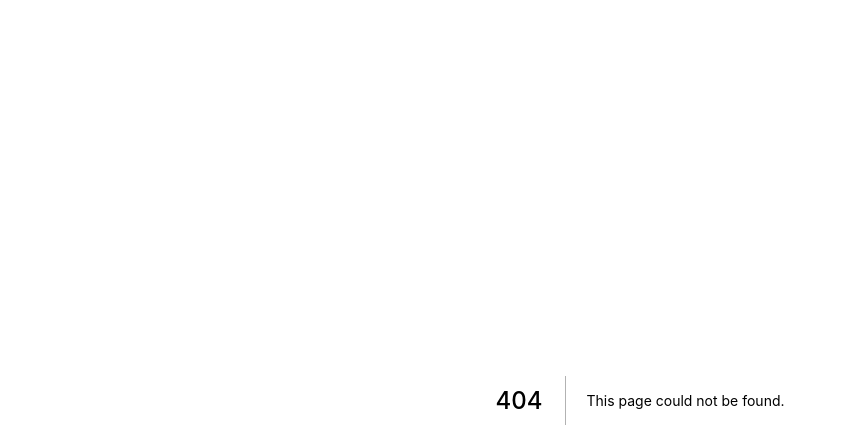
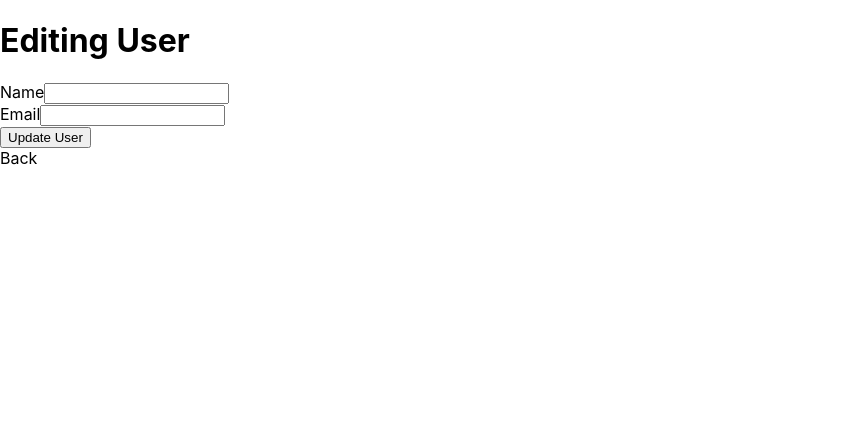
Before and after one commit to takeyu1013/toy_app, a Next.js app: page /users/1/edit in a window 1280 px wide. Before the commit this address had no page. Shown: the top 448 px of the page, without its empty margins (0-847 px from the left). Built offline with nearby package versions, Linux system fonts and the light colour scheme.

Commit message:
✨ Add editing user page

```diff
--- /dev/null
+++ b/pages/users/[id]/edit.tsx
@@ -0,0 +1,91 @@
+import type { NextPage } from "next";
+import { useRouter } from "next/dist/client/router";
+import Link from "next/link";
+import React, { useCallback, useState } from "react";
+
+type User = {
+  id: number;
+  email: string;
+  name: string;
+};
+
+const Edit: NextPage = () => {
+  const [name, setName] = useState("");
+  const [email, setEmail] = useState("");
+  const handleName = useCallback(
+    (event: React.ChangeEvent<HTMLInputElement>) => {
+      setName(event.target.value);
+    },
+    []
+  );
+  const handleEmail = useCallback(
+    (event: React.ChangeEvent<HTMLInputElement>) => {
+      setEmail(event.target.value);
+    },
+    []
+  );
+  const router = useRouter();
+  const updateUser = useCallback(
+    async (event: React.FormEvent<HTMLFormElement>) => {
+      event.preventDefault();
+
+      const response = await fetch(
+        `${process.env.NEXT_PUBLIC_BACKEND_HOST}/user/${router.query.id}/edit`,
+        {
+          body: JSON.stringify({
+            name: name,
+            email: email,
+          }),
+          headers: {
+            "Content-Type": "application/json",
+          },
+          method: "PATCH",
+        }
+      );
+      if (response.ok) {
+        const user = (await response.json()) as User;
+        router.push(`/users/${user.id}`);
+      } else {
+        console.error("Could not obtain user info");
+      }
+    },
+    [name, email, router]
+  );
+  return (
+    <div>
+      <h1>Editing User</h1>
+      <form onSubmit={updateUser}>
+        <div className="field">
+          <label htmlFor="name">Name</label>
+          <input
+            id="name"
+            type="text"
+            autoComplete="name"
+            required
+            value={name}
+            onChange={handleName}
+          />
+        </div>
+        <div className="field">
+          <label htmlFor="email">Email</label>
+          <input
+            id="email"
+            type="text"
+            autoComplete="email"
+            required
+            value={email}
+            onChange={handleEmail}
+          />
+        </div>
+        <div className="actions">
+          <button type="submit">Update User</button>
+        </div>
+      </form>
+      <Link href="/users">
+        <a>Back</a>
+      </Link>
+    </div>
+  );
+};
+
+export default Edit;
```
Also changed, not shown: pages/users/[id]/index.tsx (renamed from pages/users/[id].tsx).
